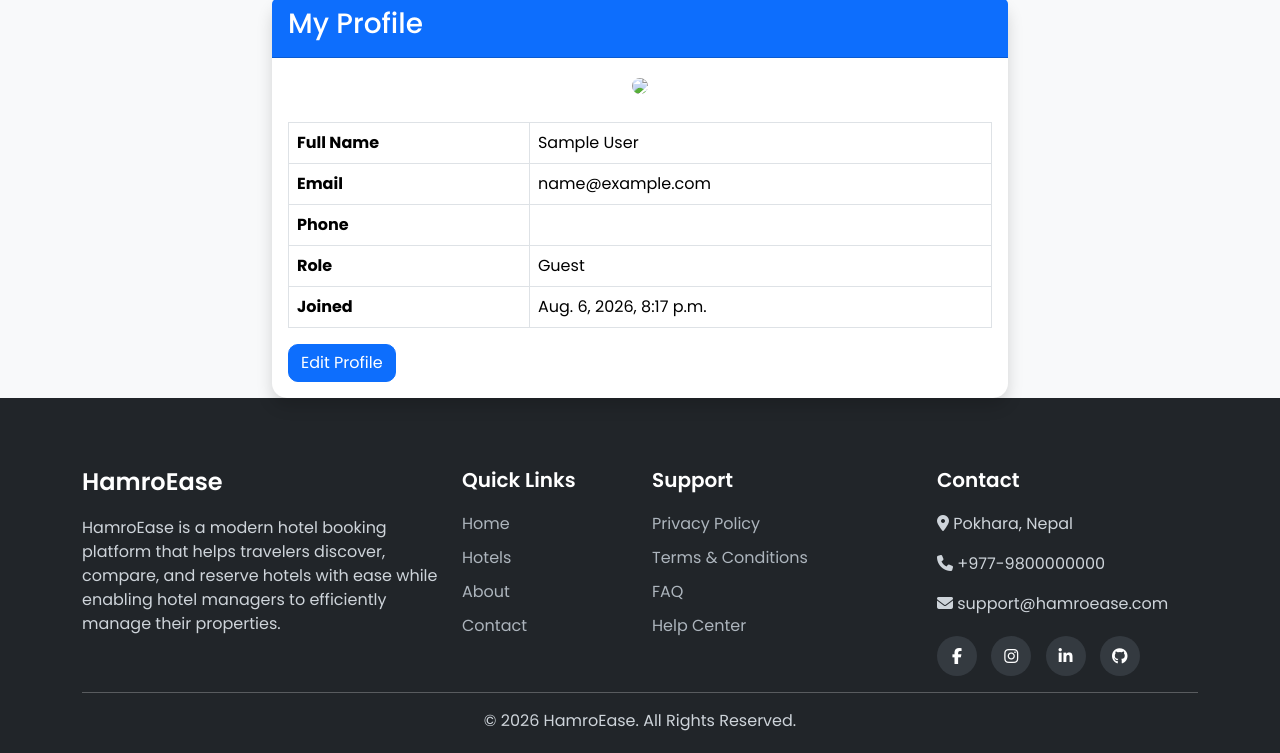
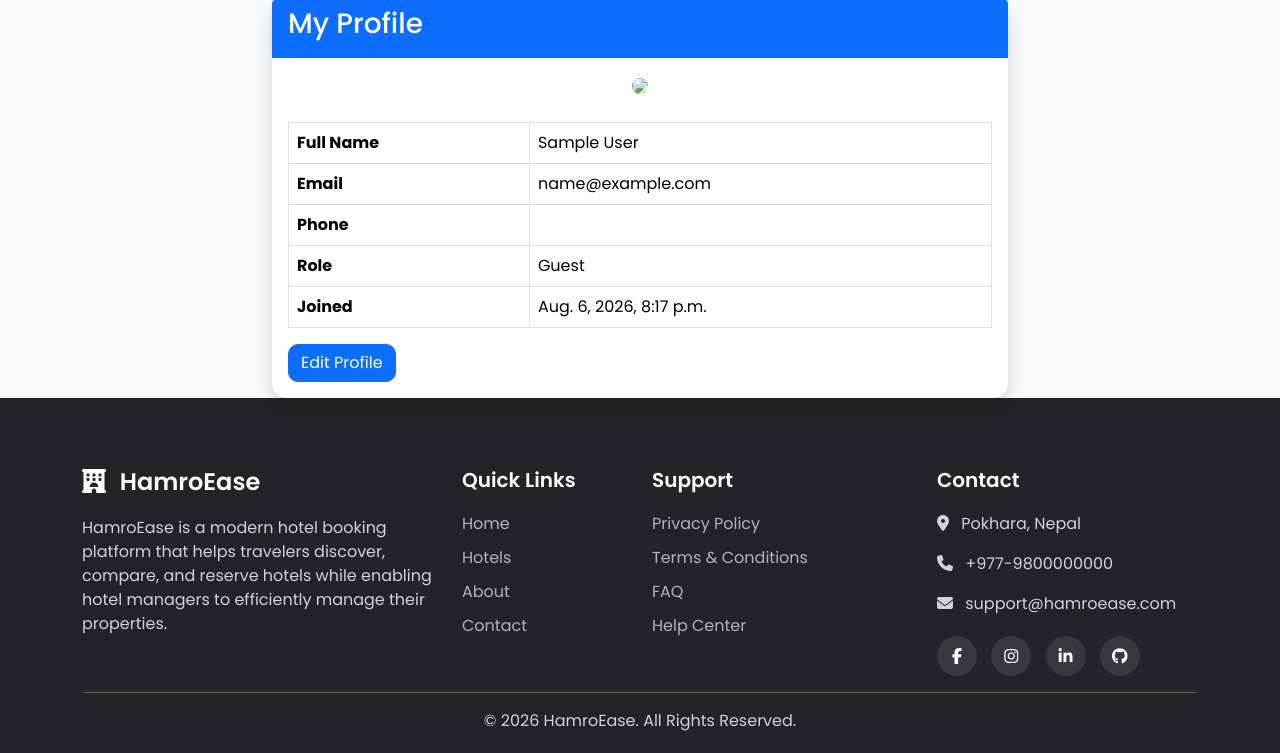
Before and after one commit to pokhrelsamir/HamroEase, a Django app: page /accounts/profile/ in a window 1280 px wide. Shown: the part 117-870 px from the top of the page. Run offline with Django 5.2, Linux system fonts and the light colour scheme; the visitor is signed in with stand-in values (Sample User, id 1); parts of the project's set-up code (start-up, migrations or seed data) failed here and were passed over; some libraries are stand-ins or nearby versions.

Commit message:
Footer HTML and Messages HTML File Improvement

```diff
--- a/templates/includes/footer.html
+++ b/templates/includes/footer.html
@@ -8,13 +8,14 @@
             <div class="col-lg-4">
 
                 <h4 class="footer-title">
+                    <i class="fa-solid fa-hotel me-2"></i>
                     HamroEase
                 </h4>
 
                 <p>
                     HamroEase is a modern hotel booking platform that helps
-                    travelers discover, compare, and reserve hotels with ease
-                    while enabling hotel managers to efficiently manage their
+                    travelers discover, compare, and reserve hotels while
+                    enabling hotel managers to efficiently manage their
                     properties.
                 </p>
 
@@ -103,7 +104,7 @@
 
                 <p>
 
-                    <i class="fa-solid fa-location-dot"></i>
+                    <i class="fa-solid fa-location-dot me-2"></i>
 
                     Pokhara, Nepal
 
@@ -111,7 +112,7 @@
 
                 <p>
 
-                    <i class="fa-solid fa-phone"></i>
+                    <i class="fa-solid fa-phone me-2"></i>
 
                     +977-9800000000
 
@@ -119,7 +120,7 @@
 
                 <p>
 
-                    <i class="fa-solid fa-envelope"></i>
+                    <i class="fa-solid fa-envelope me-2"></i>
 
                     support@hamroease.com
 
@@ -127,19 +128,19 @@
 
                 <div class="social-icons">
 
-                    <a href="#">
+                    <a href="#" aria-label="Facebook">
                         <i class="fab fa-facebook-f"></i>
                     </a>
 
-                    <a href="#">
+                    <a href="#" aria-label="Instagram">
                         <i class="fab fa-instagram"></i>
                     </a>
 
-                    <a href="#">
+                    <a href="#" aria-label="LinkedIn">
                         <i class="fab fa-linkedin-in"></i>
                     </a>
 
-                    <a href="#">
+                    <a href="#" aria-label="GitHub">
                         <i class="fab fa-github"></i>
                     </a>
 
--- a/templates/includes/messages.html
+++ b/templates/includes/messages.html
@@ -4,13 +4,16 @@
 
     {% for message in messages %}
 
-        <div class="alert alert-{{ message.tags }} alert-dismissible fade show">
+        <div class="alert alert-{{ message.tags }} alert-dismissible fade show"
+             role="alert">
 
             {{ message }}
 
             <button
+                type="button"
                 class="btn-close"
-                data-bs-dismiss="alert">
+                data-bs-dismiss="alert"
+                aria-label="Close">
             </button>
 
         </div>
```
